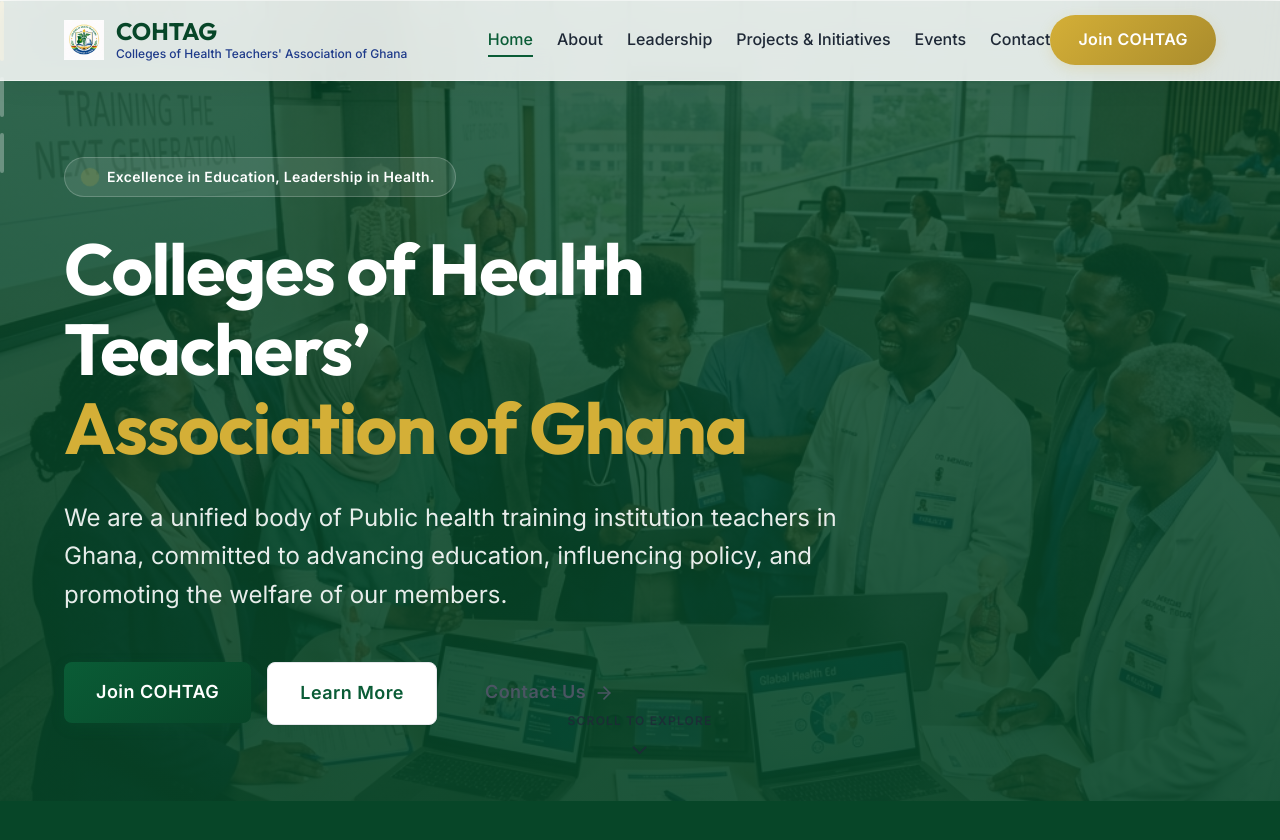
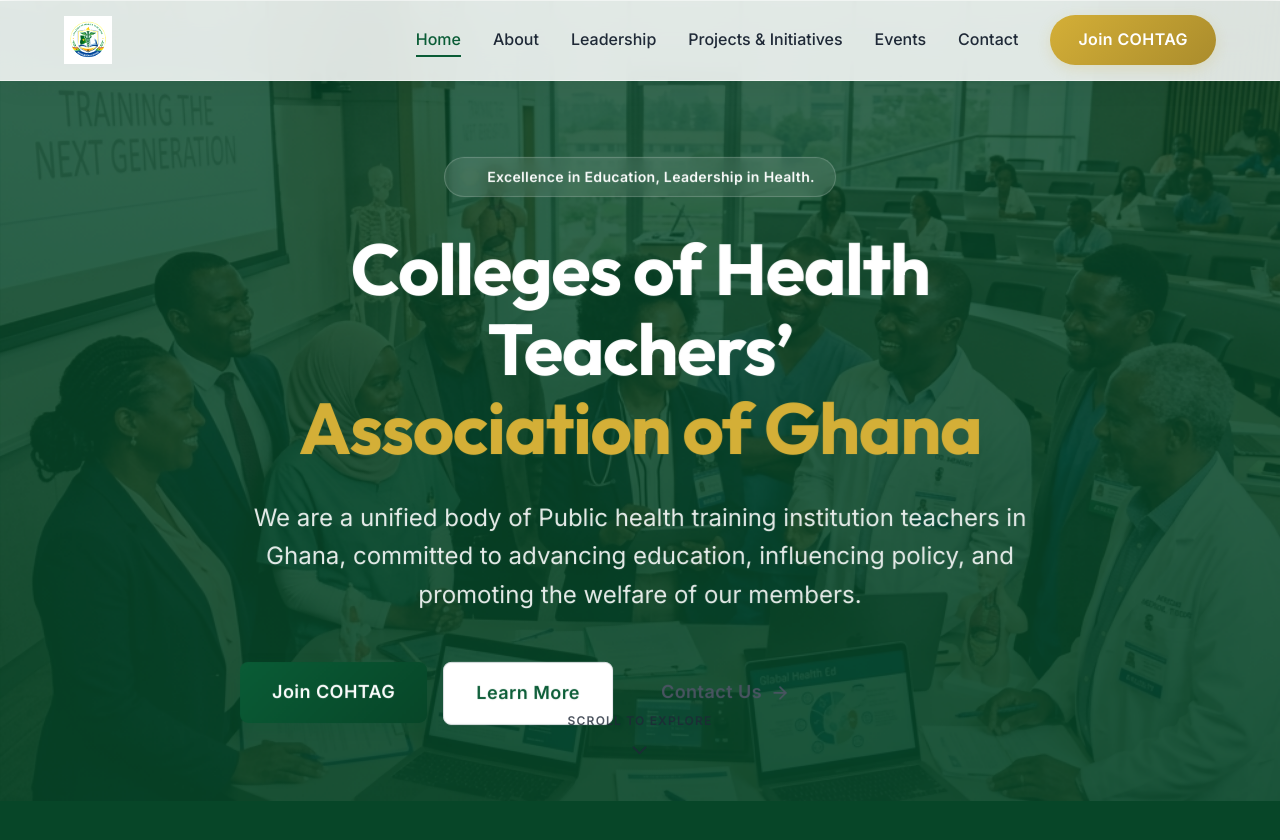
Before and after one commit to Don-Vicks/cohtag-web, a React (Vite) app: page / in a window 1280 px wide. Shown: the top 840 px of the page. Built offline with nearby package versions, Linux system fonts and the light colour scheme.

Commit message:
feat: implement smooth scrolling, enhanced hero transitions, and header refinements

```diff
--- a/package.json
+++ b/package.json
@@ -11,6 +11,7 @@
   },
   "dependencies": {
     "framer-motion": "^12.38.0",
+    "lenis": "^1.3.23",
     "lucide-react": "^1.9.0",
     "react": "^19.2.5",
     "react-dom": "^19.2.5",
--- a/src/App.jsx
+++ b/src/App.jsx
@@ -1,6 +1,7 @@
 import React from 'react';
 import { BrowserRouter, Routes, Route } from 'react-router-dom';
 import Layout from './components/Layout';
+import SmoothScroll from './components/SmoothScroll';
 import Home from './pages/Home';
 import About from './pages/About';
 import Leadership from './pages/Leadership';
@@ -11,6 +12,7 @@
 
 function App() {
   return (
+    <SmoothScroll>
       <BrowserRouter>
         <Routes>
           <Route path="/" element={<Layout />}>
@@ -24,6 +26,7 @@
           </Route>
         </Routes>
       </BrowserRouter>
+    </SmoothScroll>
   );
 }
 
--- a/src/components/Layout.css
+++ b/src/components/Layout.css
@@ -34,37 +34,18 @@
 }
 
 .header-logo-img {
-  width: 40px;
-  height: 40px;
+  width: 48px;
+  height: 48px;
   object-fit: contain;
-}
-
-.logo-text {
-  display: flex;
-  flex-direction: column;
-}
-
-.logo-abbr {
-  font-family: 'Outfit', sans-serif;
-  font-weight: 800;
-  font-size: 1.5rem;
-  color: var(--primary-green-dark);
-  line-height: 1;
-}
-
-.logo-full {
-  font-size: 0.75rem;
-  color: var(--secondary-blue);
-  font-weight: 500;
-  max-width: 200px;
-  line-height: 1.2;
-  margin-top: 0.25rem;
+  mix-blend-mode: multiply; /* Helps remove white backgrounds */
+  filter: contrast(1.1) brightness(1.1); /* Pushes off-white to pure white for better multiply blending */
 }
 
 /* Desktop Navigation */
 .desktop-nav {
   display: none;
   align-items: center;
+  gap: 2rem; /* Add gap between nav and CTA button */
 }
 
 @media (min-width: 1024px) {
@@ -76,7 +57,7 @@
 .nav-list {
   display: flex;
   align-items: center;
-  gap: 1.5rem;
+  gap: 2rem; /* Increased from 1.5rem */
 }
 
 .nav-link {
--- a/src/components/Layout.jsx
+++ b/src/components/Layout.jsx
@@ -30,12 +30,6 @@
         <div className='container header-container'>
           <Link to='/' className='logo-link'>
             <img src={logoImg} alt='COHTAG Logo' className='header-logo-img' />
-            <div className='logo-text'>
-              <span className='logo-abbr'>COHTAG</span>
-              <span className='logo-full'>
-                Colleges of Health Teachers' Association of Ghana
-              </span>
-            </div>
           </Link>
 
           {/* Desktop Navigation */}
@@ -76,7 +70,7 @@
         >
           <div className='mobile-nav-menu' onClick={(e) => e.stopPropagation()}>
             <div className='mobile-nav-header'>
-              <span className='logo-abbr'>COHTAG</span>
+              <img src={logoImg} alt='COHTAG Logo' className='header-logo-img' />
               <button
                 className='mobile-menu-close'
                 onClick={() => setIsMenuOpen(false)}
--- /dev/null
+++ b/src/components/SmoothScroll.jsx
@@ -0,0 +1,32 @@
+import React from 'react'
+import { ReactLenis } from 'lenis/react'
+
+/**
+ * SmoothScroll component wraps the application to provide buttery smooth
+ * scrolling physics using Lenis.
+ *
+ * It automatically respects the 'prefers-reduced-motion' media query
+ * to ensure accessibility for users who prefer native scrolling.
+ */
+function SmoothScroll({ children }) {
+  return (
+    <ReactLenis
+      root
+      options={{
+        duration: 1.2,
+        easing: (t) => Math.min(1, 1.001 - Math.pow(2, -10 * t)),
+        orientation: 'vertical',
+        gestureOrientation: 'vertical',
+        smoothWheel: true,
+        smoothTouch: false, // Maintain native touch scrolling for best mobile experience
+        wheelMultiplier: 1,
+        touchMultiplier: 2,
+        infinite: false,
+      }}
+    >
+      {children}
+    </ReactLenis>
+  )
+}
+
+export default SmoothScroll
--- a/src/index.css
+++ b/src/index.css
@@ -38,8 +38,25 @@
   box-sizing: border-box;
 }
 
-html {
-  scroll-behavior: smooth;
+html.lenis,
+html.lenis body {
+  height: auto;
+}
+
+.lenis.lenis-smooth {
+  scroll-behavior: auto !important;
+}
+
+.lenis.lenis-smooth [data-lenis-prevent] {
+  overscroll-behavior: contain;
+}
+
+.lenis.lenis-stopped {
+  overflow: hidden;
+}
+
+.lenis.lenis-scrolling iframe {
+  pointer-events: none;
 }
 
 body {
--- a/src/pages/Home.css
+++ b/src/pages/Home.css
@@ -2,12 +2,10 @@
 
 .home-wrapper {
   width: 100%;
-}
-
 /* Hero Section */
 .hero-section {
   position: relative;
-  height: 250vh; /* Scroll space */
+  height: 400vh; /* Increased scroll space for 3 screens */
   margin-top: -5rem; /* Sit under header */
   background-color: var(--primary-green-dark);
 }
@@ -31,6 +29,7 @@
   display: flex;
   align-items: center;
   justify-content: center;
+  will-change: transform, opacity, filter;
 }
 
 .hero-container {
@@ -43,9 +42,14 @@
   max-width: 1200px;
   padding: 0 1.5rem;
   margin-top: 5rem;
+  pointer-events: none; /* Allow events to reach CTAs but not block layers */
 }
 
-@media (max-width: 1023px) {
+.hero-content-wrapper {
+  max-width: 800px;
+  pointer-events: auto; /* Re-enable for content */
+}
+
   .hero-container {
     flex-direction: column;
     text-align: center;
--- a/src/pages/Home.jsx
+++ b/src/pages/Home.jsx
@@ -1,5 +1,6 @@
-import React, { useState, useEffect } from 'react'
-import { motion, AnimatePresence } from 'framer-motion'
+import React, { useState, useEffect, useRef } from 'react'
+import { motion, AnimatePresence, useScroll, useTransform, useSpring } from 'framer-motion'
+import { useLenis } from 'lenis/react'
 import {
   ArrowRight,
   BookOpen,
@@ -57,67 +58,44 @@
   },
 ]
 
-const Home = () => {
-  const [currentSlide, setCurrentSlide] = useState(0)
+const HeroScreen = ({ slide, progress, range }) => {
+  const opacity = useTransform(progress, range.opacity.input, range.opacity.output)
+  const scale = useTransform(progress, range.scale.input, range.scale.output)
+  const blur = useTransform(progress, range.blur.input, range.blur.output)
+  const y = useTransform(progress, range.y.input, range.y.output)
 
-  useEffect(() => {
-    const handleScroll = () => {
-      const scrollPos = window.scrollY
-      const heroSection = document.querySelector('.hero-section')
-      if (heroSection) {
-        const sectionHeight = heroSection.offsetHeight
-
-        // Calculate slide based on scroll
-        const scrollThreshold = sectionHeight / (slides.length + 1)
-        const slideIndex = Math.max(0, Math.min(
-          Math.floor(scrollPos / scrollThreshold),
-          slides.length - 1
-        ))
-        setCurrentSlide(slideIndex)
-      }
-    }
-
-    window.addEventListener('scroll', handleScroll)
-    return () => window.removeEventListener('scroll', handleScroll)
-  }, [])
+  // Content animations for staggered feel
+  const contentOpacity = useTransform(progress, range.contentOpacity.input, range.contentOpacity.output)
+  const contentY = useTransform(progress, range.contentY.input, range.contentY.output)
 
   return (
-    <div className='home-wrapper'>
-      {/* Modern Hero Section */}
-      <section className='hero-section'>
-        <div className='hero-sticky-wrapper'>
-          <AnimatePresence mode='wait'>
     <motion.div
-              key={currentSlide}
-              initial={{ opacity: 0 }}
-              animate={{ opacity: 1 }}
-              exit={{ opacity: 0 }}
-              transition={{ duration: 1, ease: 'easeInOut' }}
+      style={{
+        opacity,
+        scale,
+        filter: useTransform(blur, (v) => `blur(${v}px)`),
+        backgroundImage: `linear-gradient(rgba(7, 70, 40, 0.8), rgba(7, 70, 40, 0.9)), url(${slide.image})`,
+        zIndex: useTransform(progress, (v) => {
+          // Keep active slide on top
+          if (v >= range.opacity.input[0] && v <= range.opacity.input[range.opacity.input.length - 1]) return 5;
+          return 1;
+        })
+      }}
       className='hero-slide-bg'
-              style={{
-                backgroundImage: `linear-gradient(rgba(7, 70, 40, 0.8), rgba(7, 70, 40, 0.9)), url(${slides[currentSlide].image})`
-              }}
     >
       <div className='container hero-container'>
         <motion.div
-                  initial={{ opacity: 0, y: 30, filter: 'blur(10px)' }}
-                  animate={{ opacity: 1, y: 0, filter: 'blur(0)' }}
-                  transition={{ duration: 0.8, delay: 0.2 }}
+          style={{ opacity: contentOpacity, y: contentY }}
           className='hero-content-wrapper'
         >
-                  <motion.div
-                    initial={{ opacity: 0, x: -20 }}
-                    animate={{ opacity: 1, x: 0 }}
-                    transition={{ duration: 0.5, delay: 0.4 }}
-                    className='hero-badge'
-                  >
+          <div className='hero-badge'>
             <span className='badge-dot'></span>
-                    {slides[currentSlide].title}
-                  </motion.div>
+            {slide.title}
+          </div>
 
-                  <h1 className='hero-title'>{slides[currentSlide].heading}</h1>
+          <h1 className='hero-title'>{slide.heading}</h1>
 
-                  <p className='hero-subtitle'>{slides[currentSlide].subtitle}</p>
+          <p className='hero-subtitle'>{slide.subtitle}</p>
 
           <div className='hero-ctas'>
             <Link to='/membership' className='btn btn-primary btn-large'>
@@ -133,7 +111,77 @@
         </motion.div>
       </div>
     </motion.div>
-          </AnimatePresence>
+  )
+}
+
+const Home = () => {
+  const [currentSlide, setCurrentSlide] = useState(0)
+  const lenis = useLenis()
+  const containerRef = useRef(null)
+
+  const { scrollYProgress } = useScroll({
+    target: containerRef,
+    offset: ["start start", "end end"]
+  })
+
+  // Smooth progress for cleaner animations
+  const smoothProgress = useSpring(scrollYProgress, {
+    stiffness: 100,
+    damping: 30,
+    restDelta: 0.001
+  })
+
+  useEffect(() => {
+    const unsubscribe = scrollYProgress.on('change', (v) => {
+      // 0 to 0.33 -> 0
+      // 0.33 to 0.66 -> 1
+      // 0.66 to 1 -> 2
+      const index = Math.min(Math.floor(v * 3), slides.length - 1)
+      setCurrentSlide(index)
+    })
+    return () => unsubscribe()
+  }, [scrollYProgress])
+
+  const ranges = [
+    {
+      opacity: { input: [0, 0.25, 0.35], output: [1, 1, 0] },
+      scale: { input: [0, 0.35], output: [1, 0.9] },
+      blur: { input: [0, 0.25, 0.35], output: [0, 0, 10] },
+      y: { input: [0, 0.35], output: [0, -50] },
+      contentOpacity: { input: [0, 0.2, 0.3], output: [1, 1, 0] },
+      contentY: { input: [0, 0.3], output: [0, -100] }
+    },
+    {
+      opacity: { input: [0.25, 0.35, 0.6, 0.7], output: [0, 1, 1, 0] },
+      scale: { input: [0.25, 0.35, 0.6, 0.7], output: [1.1, 1, 1, 0.9] },
+      blur: { input: [0.25, 0.35, 0.6, 0.7], output: [10, 0, 0, 10] },
+      y: { input: [0.25, 0.35, 0.6, 0.7], output: [50, 0, 0, -50] },
+      contentOpacity: { input: [0.3, 0.4, 0.55, 0.65], output: [0, 1, 1, 0] },
+      contentY: { input: [0.3, 0.4, 0.55, 0.65], output: [100, 0, 0, -100] }
+    },
+    {
+      opacity: { input: [0.6, 0.7, 1], output: [0, 1, 1] },
+      scale: { input: [0.6, 0.7, 1], output: [1.1, 1, 1] },
+      blur: { input: [0.6, 0.7, 1], output: [10, 0, 0] },
+      y: { input: [0.6, 0.7, 1], output: [50, 0, 0] },
+      contentOpacity: { input: [0.65, 0.75, 1], output: [0, 1, 1] },
+      contentY: { input: [0.65, 0.75, 1], output: [100, 0, 0] }
+    }
+  ]
+
+  return (
+    <div className='home-wrapper'>
+      {/* Modern Hero Section */}
+      <section ref={containerRef} className='hero-section'>
+        <div className='hero-sticky-wrapper'>
+          {slides.map((slide, index) => (
+            <HeroScreen
+              key={index}
+              slide={slide}
+              progress={smoothProgress}
+              range={ranges[index]}
+            />
+          ))}
 
           {/* Vertical Slider Indicators */}
           <div className='hero-indicators'>
@@ -142,8 +190,10 @@
                 key={index}
                 className={`indicator-dot ${index === currentSlide ? 'active' : ''}`}
                 onClick={() => {
-                  const scrollThreshold = document.querySelector('.hero-section').offsetHeight / (slides.length + 1)
-                  window.scrollTo({ top: index * scrollThreshold + 10, behavior: 'smooth' })
+                  const targetProgress = index / (slides.length - 1)
+                  // Offset by small amount to ensure it lands in the right range
+                  const targetScroll = targetProgress * (containerRef.current.offsetHeight - window.innerHeight)
+                  lenis?.scrollTo(targetScroll)
                 }}
                 aria-label={`Go to slide ${index + 1}`}
               ></button>
```
Also changed, not shown: 1 other file (tests, documents, lock files or other folders). Lines whose indentation alone changed are shown as unchanged.
